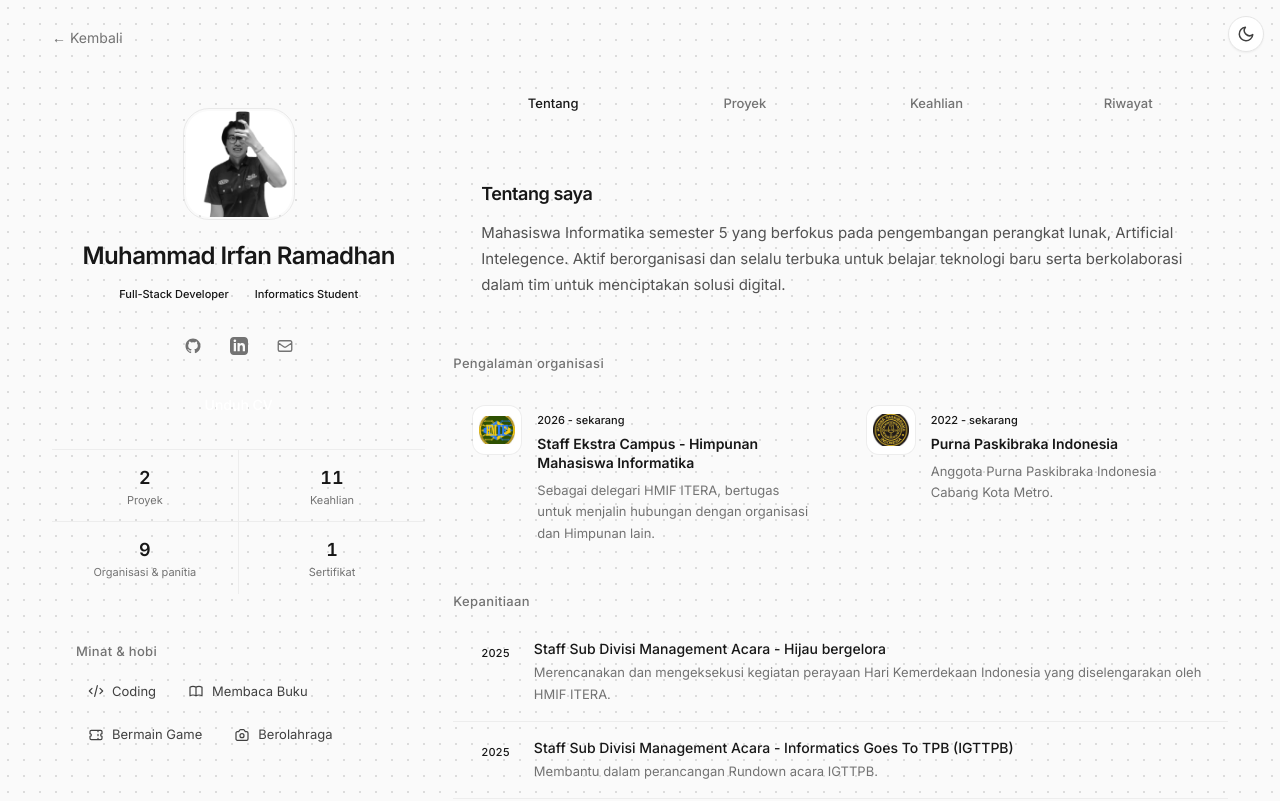
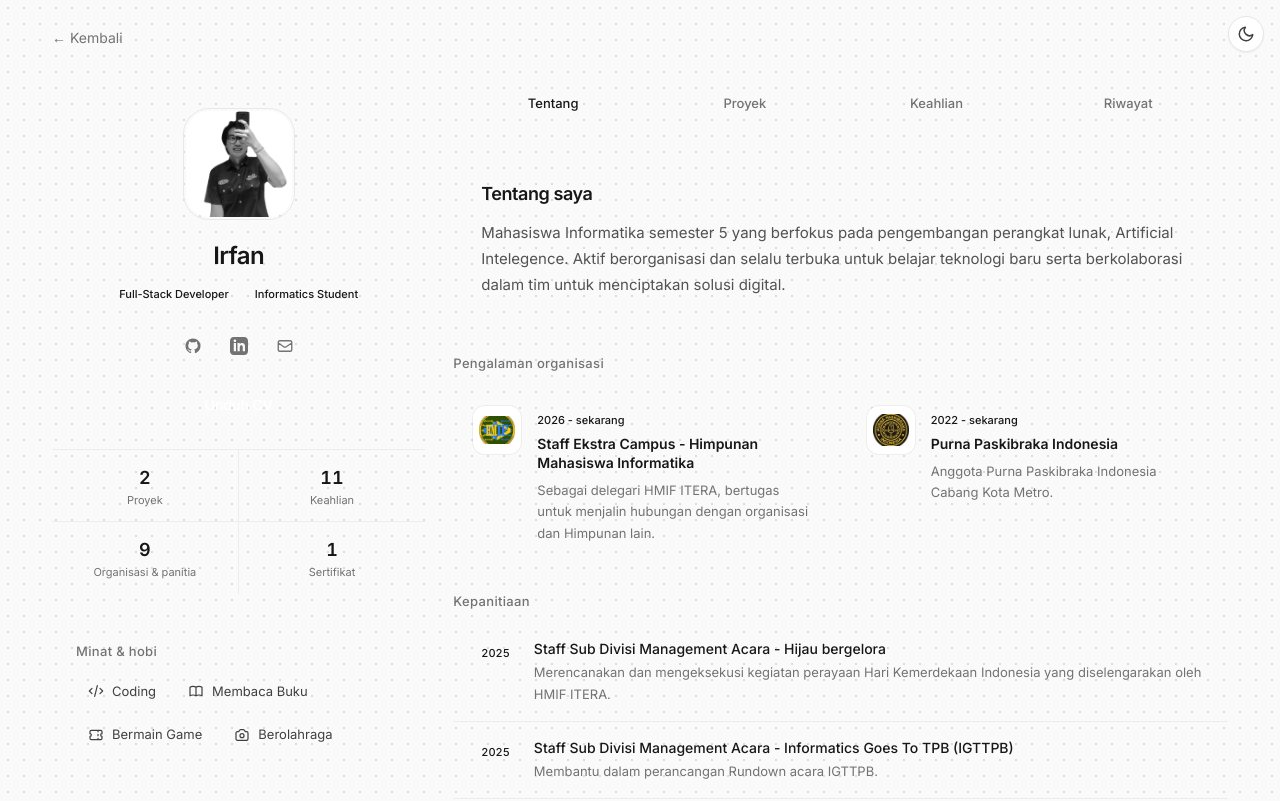
Before and after one commit to arfaraditya28/WE-ARE-HAJI, a Next.js app: page /member/irfan in a window 1280 px wide. Shown: the top 801 px of the page. Built offline with nearby package versions, Linux system fonts and the light colour scheme.

Commit message:
apus nama panjang jadi pendek aja

```diff
--- a/data/team.ts
+++ b/data/team.ts
@@ -101,7 +101,7 @@ export const team: Member[] = [
   },
   {
     id: "irfan",
-    name: "Muhammad Irfan Ramadhan",
+    name: "Irfan",
     role: "Full-Stack Developer | Informatics Student",
     photo: "/asset/asset-irfan/gambar-pp-irfan.png",
     bio: "Mahasiswa Informatika semester 5 yang berfokus pada pengembangan perangkat lunak, Artificial Intelegence. Aktif berorganisasi dan selalu terbuka untuk belajar teknologi baru serta berkolaborasi dalam tim untuk menciptakan solusi digital.",
```
